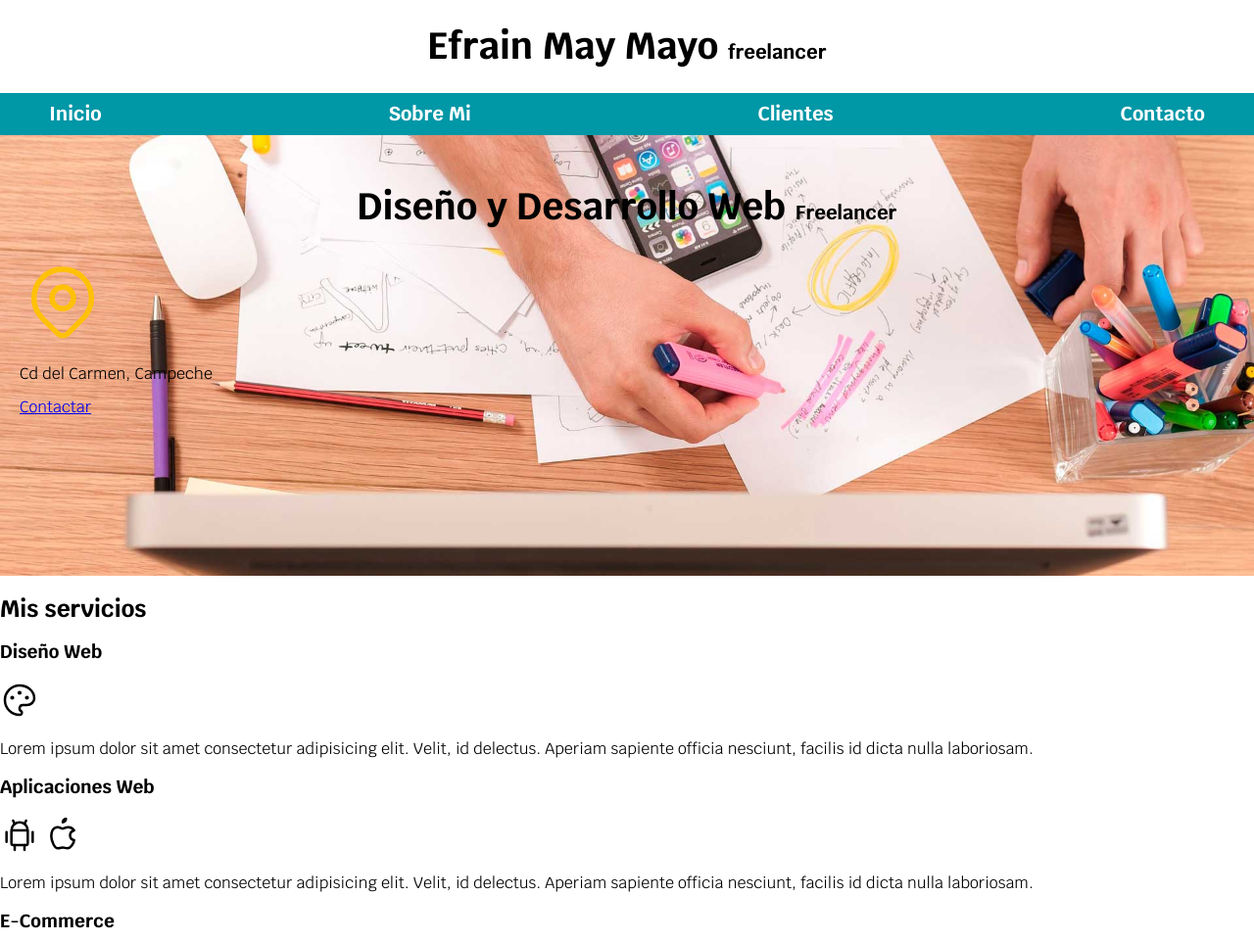
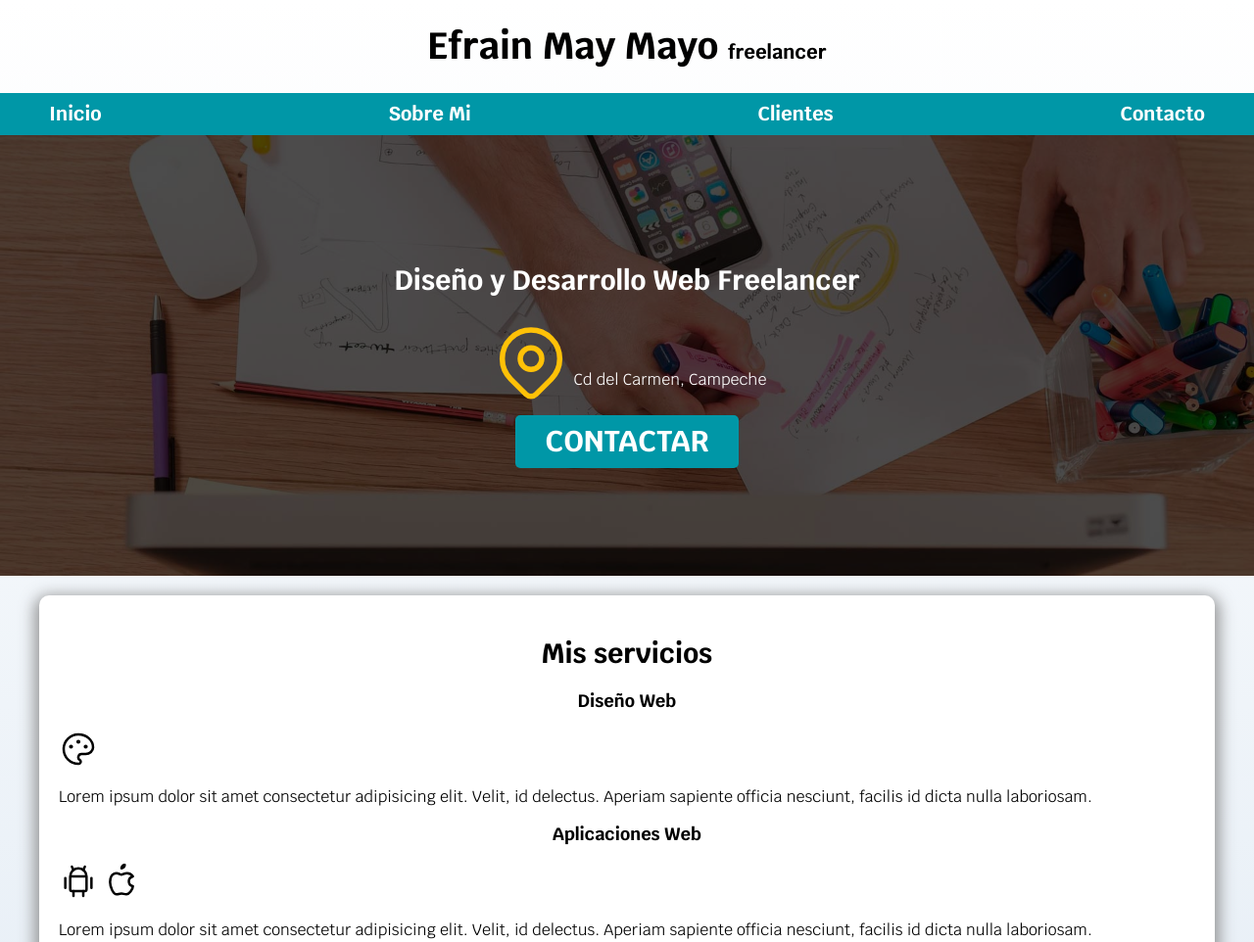
Before and after one commit to efraindrummer/freelancerPage, a plain HTML site: page index.html in a window 1280 px wide. Shown: the top 962 px of the page at 98% size. Drawn offline with Linux system fonts and the light colour scheme.

Commit message:
avance del diseño en css

```diff
--- a/css/styles.css
+++ b/css/styles.css
@@ -4,11 +4,16 @@
     --primario: #FFC107;
     --secundario: #0097A7;
     --gris: #757575;
+    --grisclaro: #DFE9F3;
 }
+
+
+/* Globales */
 
 html {
     font-size: 62.5%;
     box-sizing: border-box;
+    /* Hack para el box model */
 }
 
 *,
@@ -20,20 +25,69 @@ html {
 body {
     font-size: 16px;
     font-family: 'Krub', sans-serif;
-}
-
-.titulo {
-    text-align: center;
-    font-size: 3.8rem;
-}
-
-.titulo span {
-    font-size: 2rem;
+    background-image: linear-gradient(to top, var(--grisclaro) 0%, var(--blanco) 100%);
 }
 
 .contenedor {
     max-width: 120rem;
     margin: 0 auto;
+}
+
+.boton {
+    background-color: var(--secundario);
+    color: var(--blanco);
+    padding: 1rem 3rem;
+    margin-top: 1rem;
+    font-size: 3rem;
+    text-decoration: none;
+    text-transform: uppercase;
+    font-weight: bold;
+    border-radius: .5rem;
+    width: 90%;
+    text-align: center;
+}
+
+@media (min-width: 768px) {
+    .boton {
+        width: auto;
+    }
+}
+
+.sombra {
+    -webkit-box-shadow: 0px 5px 15px 5px rgba(138, 138, 138, 0.87);
+    -moz-box-shadow: 0px 5px 15px 5px rgba(138, 138, 138, 0.87);
+    box-shadow: 0px 5px 15px 5px rgba(138, 138, 138, 0.87);
+    background-color: var(--blanco);
+    padding: 2rem;
+    border-radius: 1rem;
+}
+
+
+/* typografia */
+
+h1 {
+    font-size: 3.8rem;
+}
+
+h2 {
+    font-size: 2.8rem;
+}
+
+h3 {
+    font-size: 1.8rem;
+}
+
+h1,
+h2,
+h3 {
+    text-align: center;
+}
+
+
+/* titulos */
+
+.titulo span {
+    font-size: 2rem;
 }
 
 .nav-bg {
@@ -51,6 +105,9 @@ body {
         justify-content: space-between;
     }
 }
+
+
+/* Navegacion pricipal */
 
 .navegacion-principal a {
     display: block;
@@ -72,5 +129,27 @@ body {
     background-repeat: no-repeat;
     background-size: cover;
     height: 450px;
-    padding: 20px;
+    position: relative;
+    margin-bottom: 2rem;
 }
+
+.contenido-hero {
+    position: absolute;
+    background-color: rgb( 0 0 0 / 70%);
+    width: 100%;
+    height: 100%;
+    display: flex;
+    flex-direction: column;
+    align-items: center;
+    justify-content: center;
+}
+
+.contenido-hero h2,
+.contenido-hero p {
+    color: var(--blanco);
+}
+
+.contenido-hero .ubicacion {
+    display: flex;
+    align-items: flex-end;
+}
--- a/index.html
+++ b/index.html
@@ -29,8 +29,9 @@
 
     <section class="hero">
         <div class="contenido-hero">
-            <h2 class="titulo">Diseño y Desarrollo Web <span>Freelancer</span></h2>
+            <h2>Diseño y Desarrollo Web <span>Freelancer</span></h2>
 
+            <div class="ubicacion">
                 <svg xmlns="http://www.w3.org/2000/svg" class="icon icon-tabler icon-tabler-map-pin" width="88" height="88" viewBox="0 0 24 24" stroke-width="1.5" stroke="#FFC107" fill="none" stroke-linecap="round" stroke-linejoin="round">
                     <path stroke="none" d="M0 0h24v24H0z" fill="none"/>
                     <circle cx="12" cy="11" r="3" />
@@ -38,12 +39,13 @@
                 </svg>
 
                 <p>Cd del Carmen, Campeche</p>
+            </div>
 
-            <a href="#">Contactar</a>
+            <a class="boton" href="#">Contactar</a>
         </div>
     </section>
 
-    <main>
+    <main class="contenedor sombra">
         <h2>Mis servicios</h2>
 
         <section>
```
Lines whose indentation alone changed are shown as unchanged.
